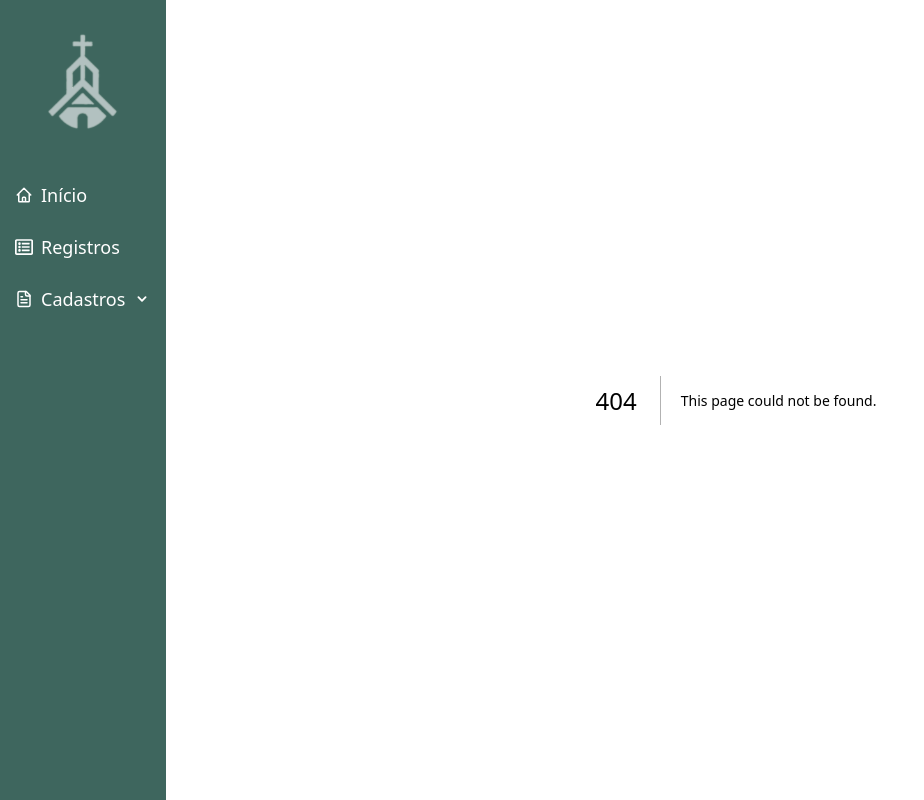
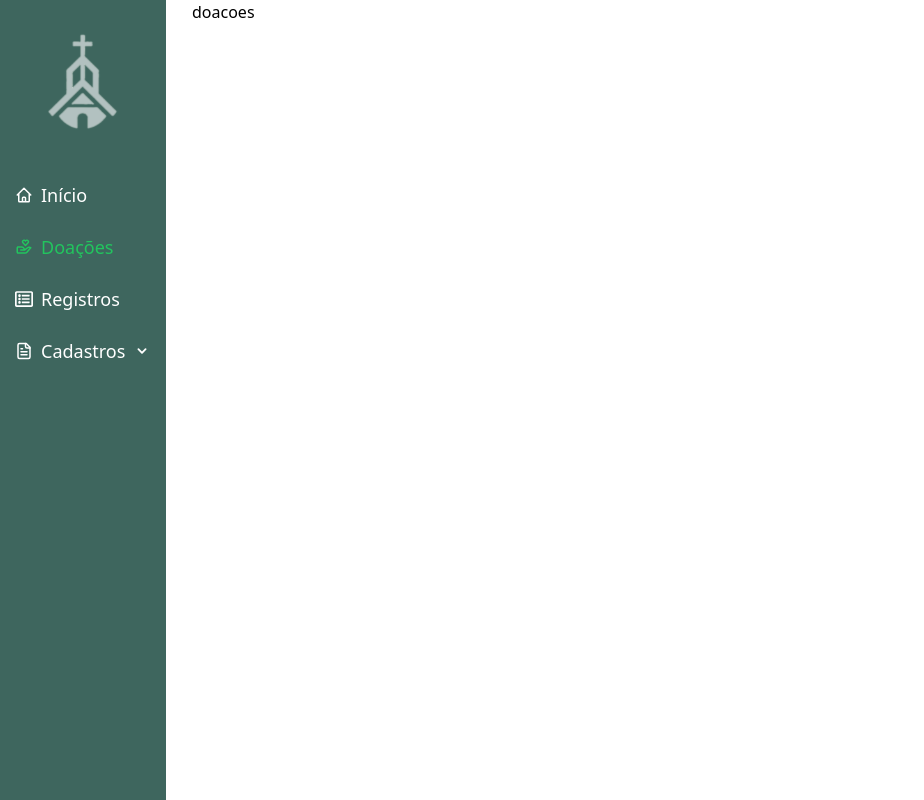
Before and after one commit to AdryanHS16/app-cesta-basica, a Next.js app: page /doacoes in a window 1280 px wide. Before the commit this address had no page. Shown: the whole page, without its empty margins (0-924 px from the left). Built offline with nearby package versions, Linux system fonts and the light colour scheme.

Commit message:
chore: finishing navbar

```diff
--- a/src/app/_components/navbar.tsx
+++ b/src/app/_components/navbar.tsx
@@ -8,6 +8,7 @@ import { HiOutlineHome } from "react-icons/hi";
 import { FaRegListAlt } from "react-icons/fa";
 import { LuFileText } from "react-icons/lu";
 import { HiChevronDown, HiChevronUp } from "react-icons/hi"; // Importando ícones de seta
+import { BiDonateHeart } from "react-icons/bi";
 import { useState } from "react";
 
 export default function Navbar() {
@@ -42,6 +43,17 @@ export default function Navbar() {
             )}`}
           >
             <HiOutlineHome className="mr-2" /> <span>Início</span>
+          </Link>
+        </li>
+        <li className="flex items-center space-x-3">
+          <Link
+            href="/doacoes"
+            className={`flex items-center hover:text-green-500 ${isActive(
+              pathname,
+              "doacoes"
+            )}`}
+          >
+            <BiDonateHeart className="mr-2" /> <span>Doações</span>
           </Link>
         </li>
         <li className="flex items-center space-x-3">
--- /dev/null
+++ b/src/app/doacoes/page.tsx
@@ -0,0 +1,7 @@
+export default function doacoes() {
+  return (
+    <main>
+      <div>doacoes</div>
+    </main>
+  );
+}
--- /dev/null
+++ b/src/app/registros/page.tsx
@@ -0,0 +1,7 @@
+export default function registros() {
+  return (
+    <main>
+      <div>registros</div>
+    </main>
+  );
+}
```
